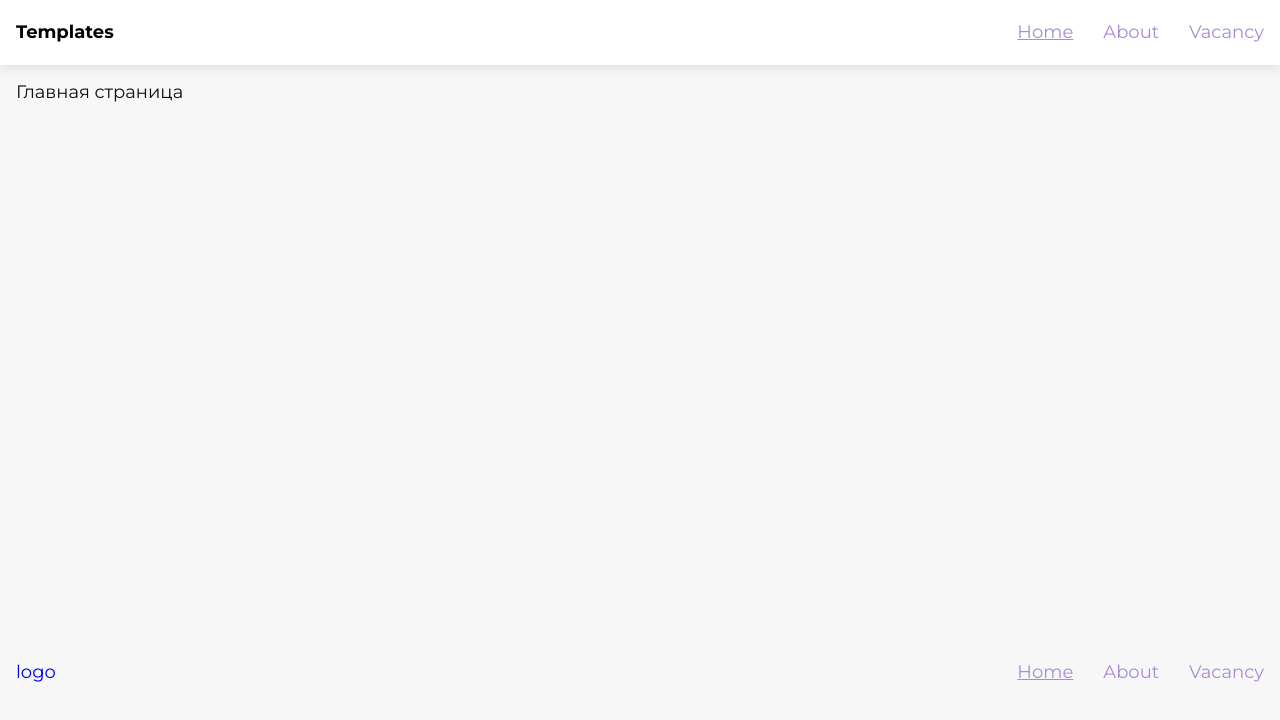
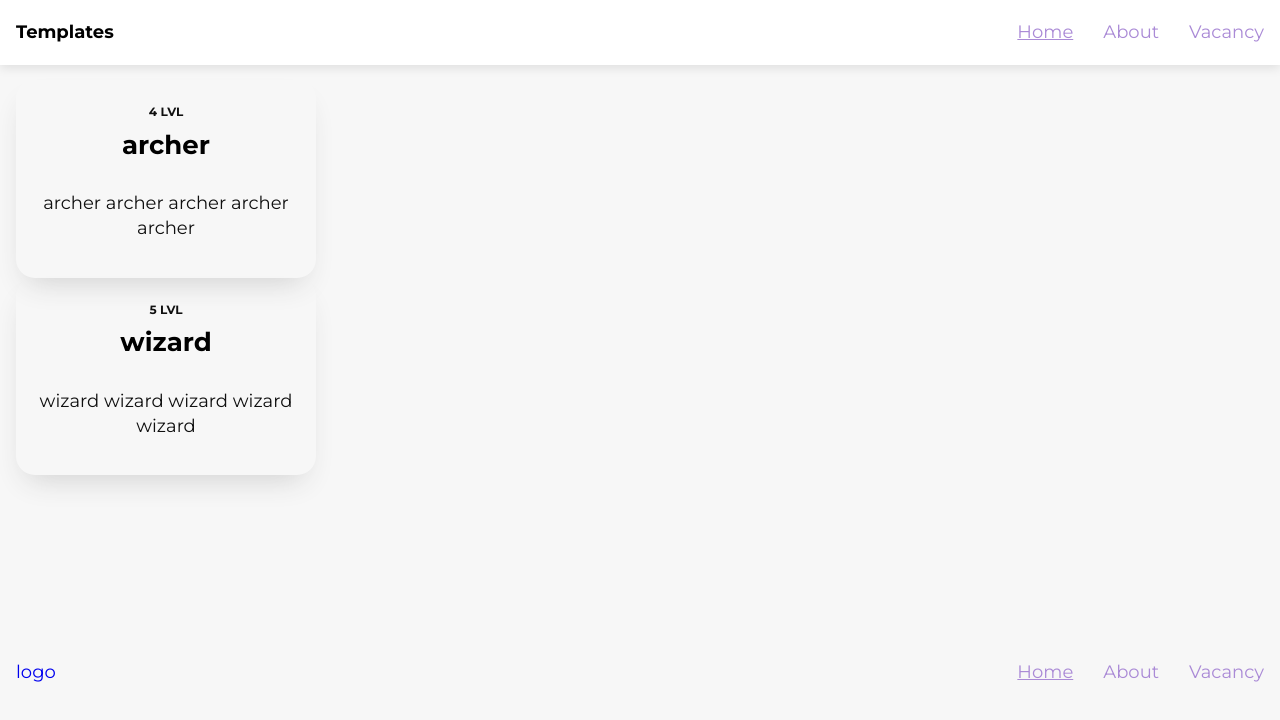
Before and after one commit to Movetonjkee/vue-notes, a Vue app: page / in a window 1280 px wide. Shown: the top 720 px of the page. Built offline with nearby package versions, Linux system fonts and the light colour scheme.

Commit message:
card ui component

```diff
--- a/src/_config.js
+++ b/src/_config.js
@@ -1,27 +1,27 @@
 export const process = {
-  dev: true,
-};
+  dev: true
+}
 export const site = {
-  home: process.dev ? 'http://localhost:8080/' : 'http://movetonjkee.ru/',
-};
+  home: process.dev ? 'http://localhost:8080/' : 'http://movetonjkee.ru/'
+}
 
 export const app = {
-  title: 'Templates',
-};
+  title: 'Templates'
+}
 export const links = [
   {
     title: 'Home',
     alias: 'home',
-    url: '/',
+    url: '/'
   },
   {
     title: 'About',
     alias: 'about',
-    url: '/about',
+    url: '/about'
   },
   {
     title: 'Vacancy',
     alias: 'vacancy',
-    url: '/vacancy',
-  },
-];
+    url: '/vacancy'
+  }
+]
--- /dev/null
+++ b/src/components/UI/Card.vue
@@ -0,0 +1,26 @@
+<template>
+  <div class="card">
+    <span class="card-name">{{name}}</span>
+    <span class="card-title">{{title}}</span>
+    <div class="card-body">{{descr}}</div>
+  </div>
+</template>
+
+
+<script>
+export default {
+  props: {
+    name: {
+      type: String,
+      required: true,
+    },
+    title: {
+      type: String,
+      required: true,
+    },
+    descr: {
+      type: String,
+    }
+  }
+}
+</script>
--- a/src/pages/about.vue
+++ b/src/pages/about.vue
@@ -6,9 +6,9 @@
 			<li>Установка и настройка Vue-router для Vue.js 3</li>
 			<li>Динамическая перерисовка без перезагрузки страницы</li>
 			<li>Динамичный навбар и ссылки</li>
-			<li>Обработка несуществующих роутов</li>
-			<li>Хеши и моды для роутера</li>
-			<li>Настройка общего конфига</li>
+        <li>Обработка несуществующих роутов</li>
+        <li>Хеши и моды для роутера</li>
+        <li>Настройка общего конфига</li>
 		</ul>
 
 	</div>
--- a/src/pages/home.vue
+++ b/src/pages/home.vue
@@ -1 +1,38 @@
-<template>Главная страница</template>
+<template>
+
+<div class="card__wrapper" v-for="item in items" :key="item.id">
+      <Card
+        :title="item.title"
+        :name="`${item.lvl} lvl`"
+        :descr="item.descr"
+      />
+    </div>
+</template>
+
+
+
+<script>
+import Card from '@/components/UI/Card'
+
+export default {
+  components: { Card },
+  data() {
+    return {
+      items: [
+        {
+          id: 1,
+          title: 'archer',
+          descr: 'archer archer archer archer archer',
+          lvl: 4
+        },
+        {
+          id: 2,
+          title: 'wizard',
+          descr: 'wizard wizard wizard wizard wizard',
+          lvl: 5
+        }
+      ]
+    }
+  }
+}
+</script>
--- a/vue.config.js
+++ b/vue.config.js
@@ -1,7 +1,7 @@
-const { defineConfig } = require('@vue/cli-service');
+const { defineConfig } = require('@vue/cli-service')
 module.exports = defineConfig({
   transpileDependencies: true,
   publicPath: '/',
   productionSourceMap: false,
-  assetsDir: 'assets',
-});
+  assetsDir: 'assets'
+})
```
Also changed, not shown: prettier.config.js (added, +8 -0 lines), src/main.js (+7 -7 lines), src/routes.js (+12 -12 lines), src/App.vue (line endings or trailing spaces), src/components/Footer.vue (line endings or trailing spaces), src/components/Header.vue (line endings or trailing spaces), 1 other file (tests, documents, lock files or other folders).
